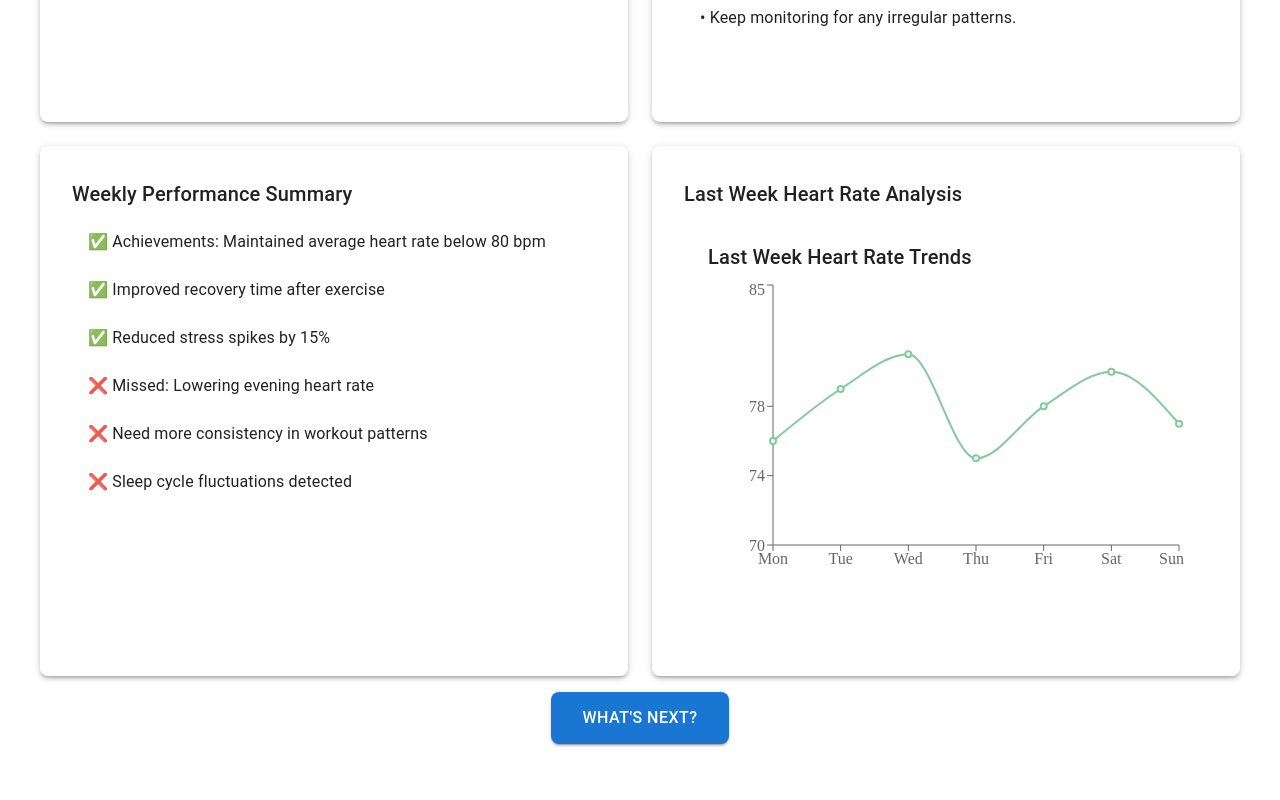
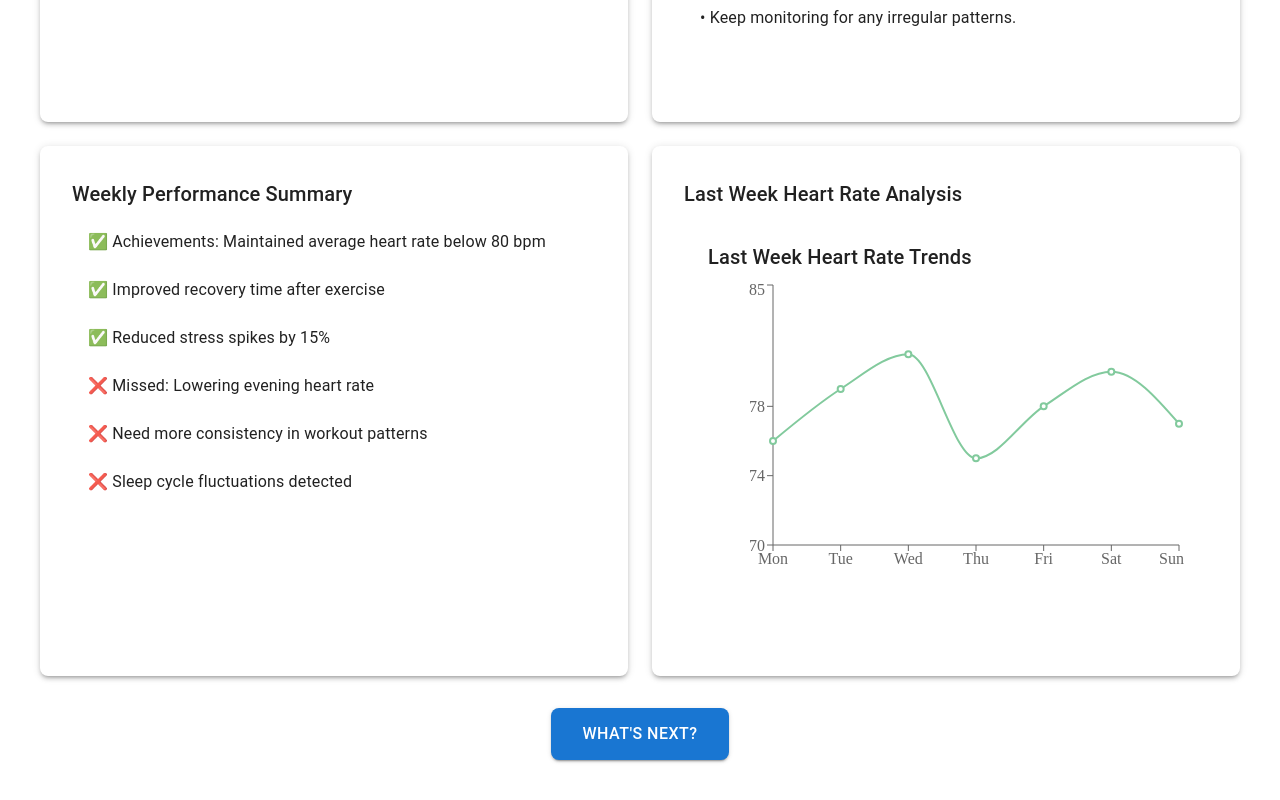
Before and after one commit to pankaj-avhad/ai-hacking-take1, a React (Vite) app in the folder health-app/: page /insights in a window 1280 px wide. Shown: the part 684-1484 px from the top of the page. Built offline with nearby package versions, Linux system fonts and the light colour scheme.

Commit message:
Adding final touches

```diff
--- a/health-app/src/pages/InsightsPage.tsx
+++ b/health-app/src/pages/InsightsPage.tsx
@@ -127,7 +127,7 @@ const InsightsPage = () => {
       </Grid>
 
       {/* Navigation Button */}
-      <Box textAlign="center" mt={6}>
+      <Box textAlign="center" mt={8}>
         <Button
           variant="contained"
           color="primary"
```
